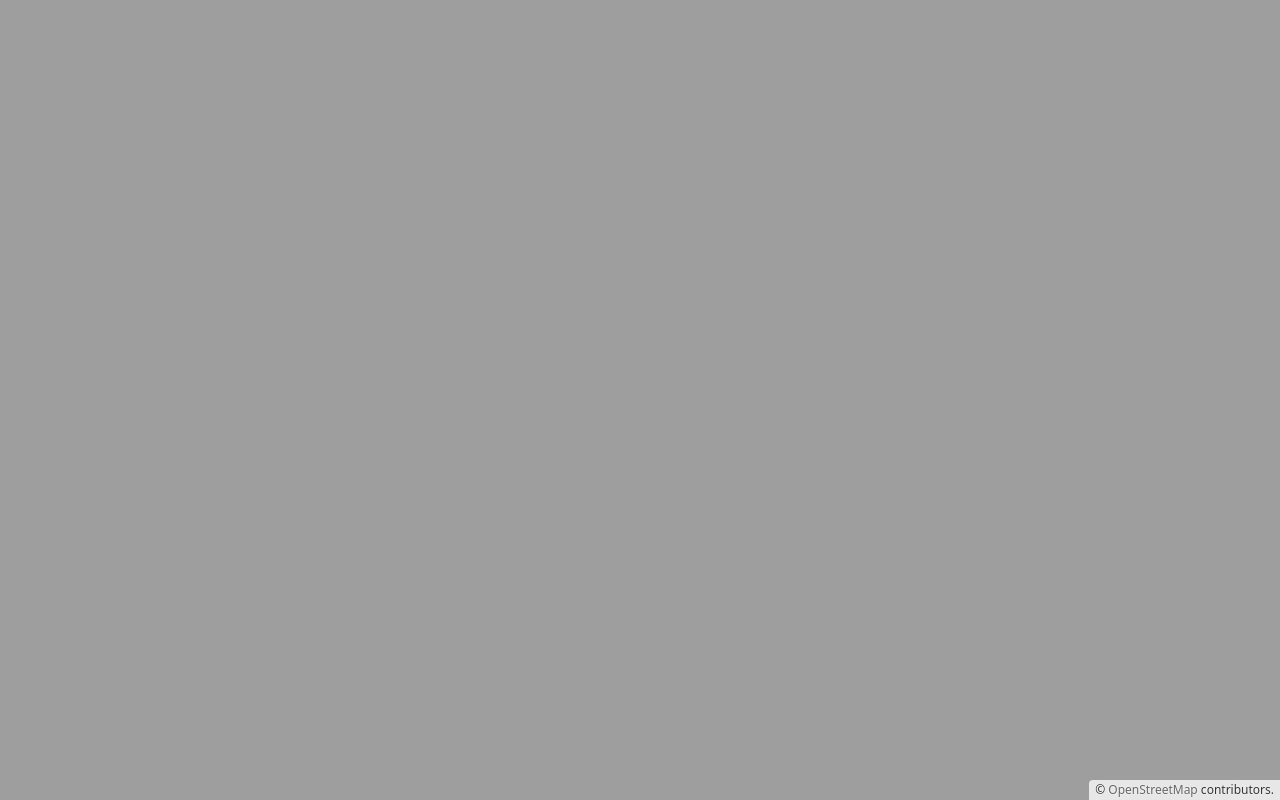
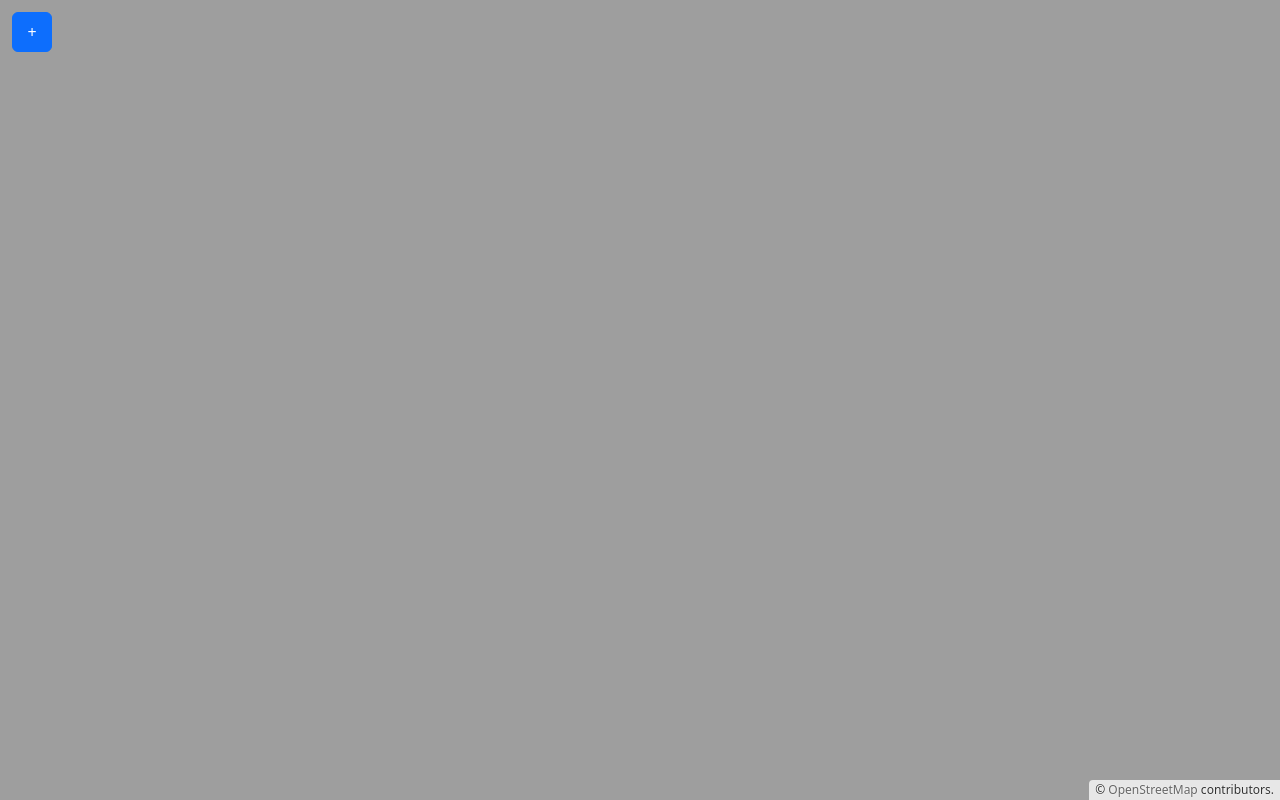
Before and after one commit to AlenKelemen/testI18n, a website built with Vite: page index.html in a window 1280 px wide. Built offline with nearby package versions, Linux system fonts and the light colour scheme.

Commit message:
one bootstrap button

```diff
--- /dev/null
+++ b/src/elt.js
@@ -0,0 +1,72 @@
+/**
+ * elt(tag, props?, children?)
+ *
+ * Helper for creating DOM elements.
+ *
+ * props:
+ * - class: string
+ * - style: object (e.g. { width: '100px' })
+ * - dataset: object (e.g. { id: 1 } → data-id="1")
+ * - events: onclick, onchange, etc.
+ * - other: set as attribute or property (id, title, checked...)
+ *
+ * children:
+ * - string | number | element | array
+ *
+ * Examples:
+ *
+ * elt('div')
+ *
+ * elt('button', { class: 'btn btn-primary' }, 'Click')
+ *
+ * elt('input', { type: 'checkbox', checked: true })
+ *
+ * elt('div', {
+ *   style: { color: 'red' }
+ * }, 'Text')
+ *
+ * elt('button', {
+ *   dataset: { action: 'save' },
+ *   onclick: e => console.log(e.currentTarget.dataset.action)
+ * }, 'Save')
+ *
+ * elt('div', {}, [
+ *   elt('span', {}, 'A'),
+ *   elt('span', {}, 'B')
+ * ])
+ */
+
+export function elt(tag, props = {}, children = []) {
+  const el = document.createElement(tag);
+
+  for (const key in props) {
+    const value = props[key];
+
+    if (key === 'class') {
+      el.className = value;
+    } else if (key === 'style' && typeof value === 'object') {
+      Object.assign(el.style, value);
+    } else if (key === 'dataset') {
+      Object.assign(el.dataset, value);
+    } else if (key.startsWith('on') && typeof value === 'function') {
+      el.addEventListener(key.substring(2), value);
+    } else if (key in el) {
+      el[key] = value; // <-- važan dio
+    } else {
+      el.setAttribute(key, value);
+    }
+  }
+
+  if (!Array.isArray(children)) children = [children];
+
+  children.forEach(child => {
+    if (child == null) return;
+    el.appendChild(
+      typeof child === 'string' || typeof child === 'number'
+        ? document.createTextNode(child)
+        : child
+    );
+  });
+
+  return el;
+}
--- a/src/main.js
+++ b/src/main.js
@@ -8,6 +8,7 @@ import OSM from 'ol/source/OSM.js';
 import { defaults as defaultControls } from 'ol/control';
 import 'ol/ol.css';
 import './style.css';
+import { elt } from './elt.js';
 
 
 
@@ -24,6 +25,13 @@ const map = new Map({
   }),
   controls: defaultControls({ zoom: false })
 });
+
+const btn = elt('button', {
+  class: 'btn btn-primary map-btn',
+  onclick: () => console.log('klik')
+}, '+');
+document.body.appendChild(btn);
+
 console.log(map);
 
 /** for i18next
--- a/src/style.css
+++ b/src/style.css
@@ -4,3 +4,18 @@ html, body, #map {
   width: 100%;
   height: 100%;
 }
+.map-btn {
+  position: absolute;
+  top: 12px;
+  left: 12px;
+
+  width: 40px;
+  height: 40px;
+  padding: 0;
+
+  display: flex;
+  align-items: center;
+  justify-content: center;
+
+  z-index: 1000;
+}
```
